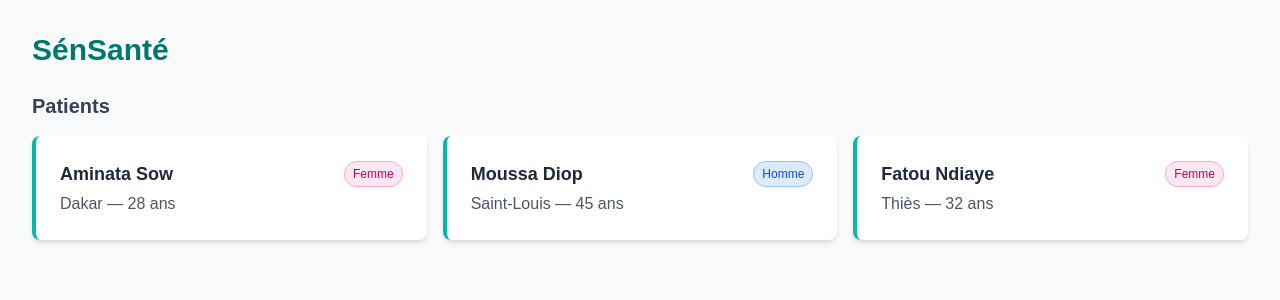
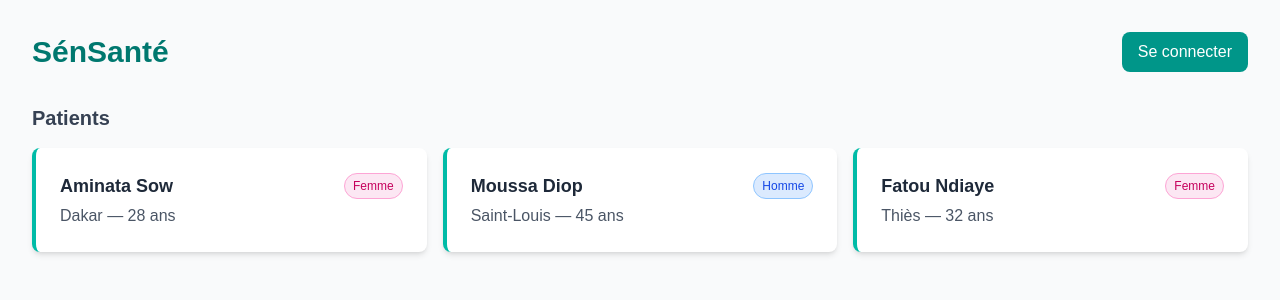
Before and after one commit to khalil-lool/sensante, a Next.js app: page / in a window 1280 px wide. Shown: the top 300 px of the page. Built offline with nearby package versions, Linux system fonts and the light colour scheme.

Commit message:
Composant LoginButton (Le Bouclier)

```diff
--- a/src/app/page.tsx
+++ b/src/app/page.tsx
@@ -1,11 +1,15 @@
 import PatientCard from "@/components/PatientCard";
+import LoginButton from "@/components/LoginButton";
 
 export default function Home() {
   return (
     <main className="min-h-screen bg-gray-50 p-8">
-      <h1 className="text-3xl font-bold text-teal-700 mb-6">
-        SénSanté
-      </h1>
+      <div className="flex justify-between items-center mb-8">
+        <h1 className="text-3xl font-bold text-teal-700">
+          SénSanté
+        </h1>
+        <LoginButton />
+      </div>
       <h2 className="text-xl font-semibold text-gray-700 mb-4">
         Patients
       </h2>
--- /dev/null
+++ b/src/components/LoginButton.tsx
@@ -0,0 +1,7 @@
+export default function LoginButton() {
+  return (
+    <button className="bg-teal-600 text-white px-4 py-2 rounded-lg hover:bg-teal-700 transition">
+      Se connecter
+    </button>
+  );
+}
```
